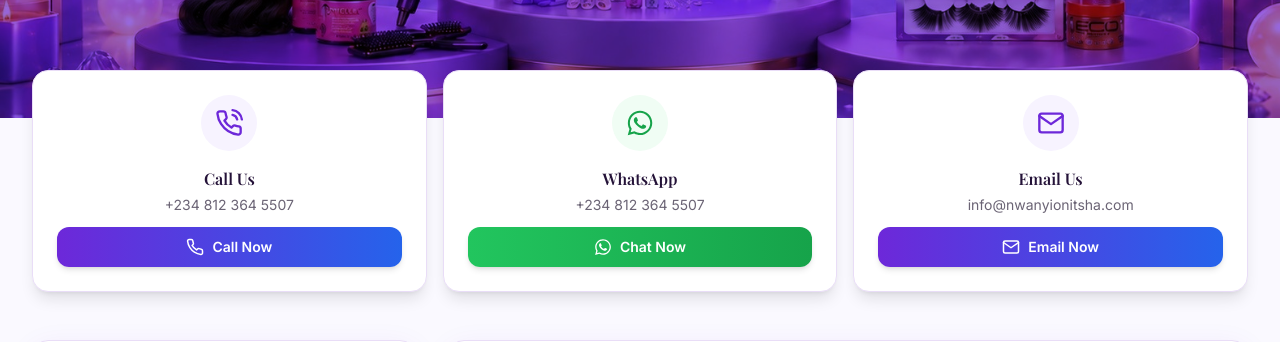
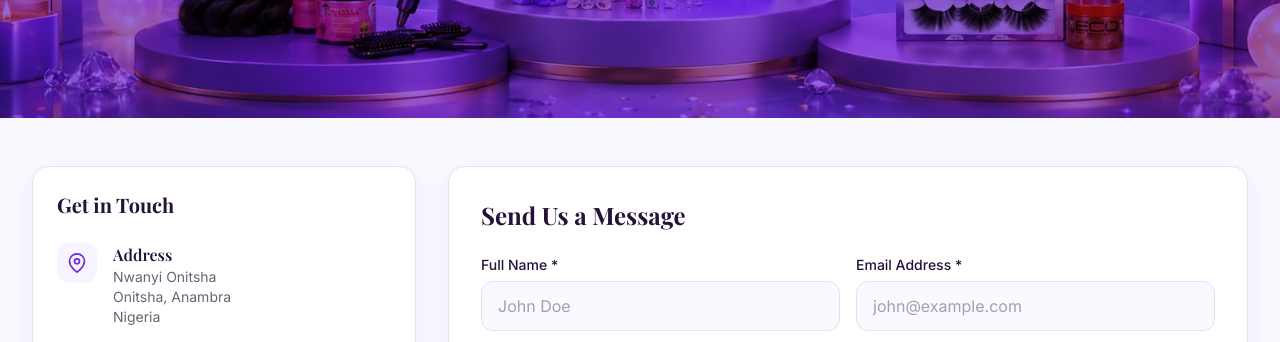
Before and after one commit to dxicthub/nwanyibeauty, a React (Vite) app: page /contact in a window 1280 px wide. Shown: the part 430-772 px from the top of the page. Built offline with nearby package versions, Linux system fonts and the light colour scheme; no server answers; the HTML template or start-up script is replaced by a standard one.

Commit message:
Update Contact us - Map integration

```diff
--- a/src/pages/Contact.jsx
+++ b/src/pages/Contact.jsx
@@ -133,58 +133,7 @@ const Contact = () => {
         </div>
       </section>
 
-      {/* Quick Action Cards - Moved ABOVE the contact form for better visibility */}
-      <div className="max-w-7xl mx-auto px-4 sm:px-6 lg:px-8 -mt-12 relative z-20">
-        <div className="grid md:grid-cols-3 gap-4">
-          {/* Call Card */}
-          <div className="bg-white rounded-2xl border border-[#E9DDF7] p-6 text-center hover:shadow-xl transition-all duration-300 group shadow-lg">
-            <div className="w-14 h-14 bg-[#F7F3FF] rounded-full flex items-center justify-center mx-auto mb-4 group-hover:bg-[#6D28D9] transition-colors duration-300">
-              <FiPhoneCall className="w-7 h-7 text-[#6D28D9] group-hover:text-white transition-colors duration-300" aria-hidden="true" />
-            </div>
-            <h3 className="font-semibold text-[#241238] mb-1">Call Us</h3>
-            <p className="text-sm text-[#6B6475] mb-3">{contactData.phoneNumber}</p>
-            <button
-              onClick={handlePhoneCall}
-              className="w-full bg-gradient-to-r from-[#6D28D9] to-[#2563EB] text-white py-2.5 rounded-xl font-semibold hover:from-[#5B21B6] hover:to-[#1D4ED8] transition-all duration-300 shadow-md hover:shadow-lg flex items-center justify-center gap-2 text-sm"
-            >
-              <FiPhone className="text-lg" aria-hidden="true" />
-              Call Now
-            </button>
-          </div>
 
-          {/* WhatsApp Card */}
-          <div className="bg-white rounded-2xl border border-[#E9DDF7] p-6 text-center hover:shadow-xl transition-all duration-300 group shadow-lg">
-            <div className="w-14 h-14 bg-green-50 rounded-full flex items-center justify-center mx-auto mb-4 group-hover:bg-green-500 transition-colors duration-300">
-              <FaWhatsapp className="w-7 h-7 text-green-600 group-hover:text-white transition-colors duration-300" aria-hidden="true" />
-            </div>
-            <h3 className="font-semibold text-[#241238] mb-1">WhatsApp</h3>
-            <p className="text-sm text-[#6B6475] mb-3">{contactData.whatsappNumber}</p>
-            <button
-              onClick={handleWhatsApp}
-              className="w-full bg-gradient-to-r from-green-500 to-green-600 text-white py-2.5 rounded-xl font-semibold hover:from-green-600 hover:to-green-700 transition-all duration-300 shadow-md hover:shadow-lg flex items-center justify-center gap-2 text-sm"
-            >
-              <FaWhatsapp className="text-lg" aria-hidden="true" />
-              Chat Now
-            </button>
-          </div>
-
-          {/* Email Card */}
-          <div className="bg-white rounded-2xl border border-[#E9DDF7] p-6 text-center hover:shadow-xl transition-all duration-300 group shadow-lg">
-            <div className="w-14 h-14 bg-[#F7F3FF] rounded-full flex items-center justify-center mx-auto mb-4 group-hover:bg-[#6D28D9] transition-colors duration-300">
-              <FiMail className="w-7 h-7 text-[#6D28D9] group-hover:text-white transition-colors duration-300" aria-hidden="true" />
-            </div>
-            <h3 className="font-semibold text-[#241238] mb-1">Email Us</h3>
-            <p className="text-sm text-[#6B6475] mb-3">{contactData.businessEmail}</p>
-            <button
-              onClick={handleEmailClick}
-              className="w-full bg-gradient-to-r from-[#6D28D9] to-[#2563EB] text-white py-2.5 rounded-xl font-semibold hover:from-[#5B21B6] hover:to-[#1D4ED8] transition-all duration-300 shadow-md hover:shadow-lg flex items-center justify-center gap-2 text-sm"
-            >
-              <FiMail className="text-lg" aria-hidden="true" />
-              Email Now
-            </button>
-          </div>
-        </div>
-      </div>
 
       <div className="max-w-7xl mx-auto px-4 sm:px-6 lg:px-8 py-12">
         <div className="grid lg:grid-cols-3 gap-8">
```
